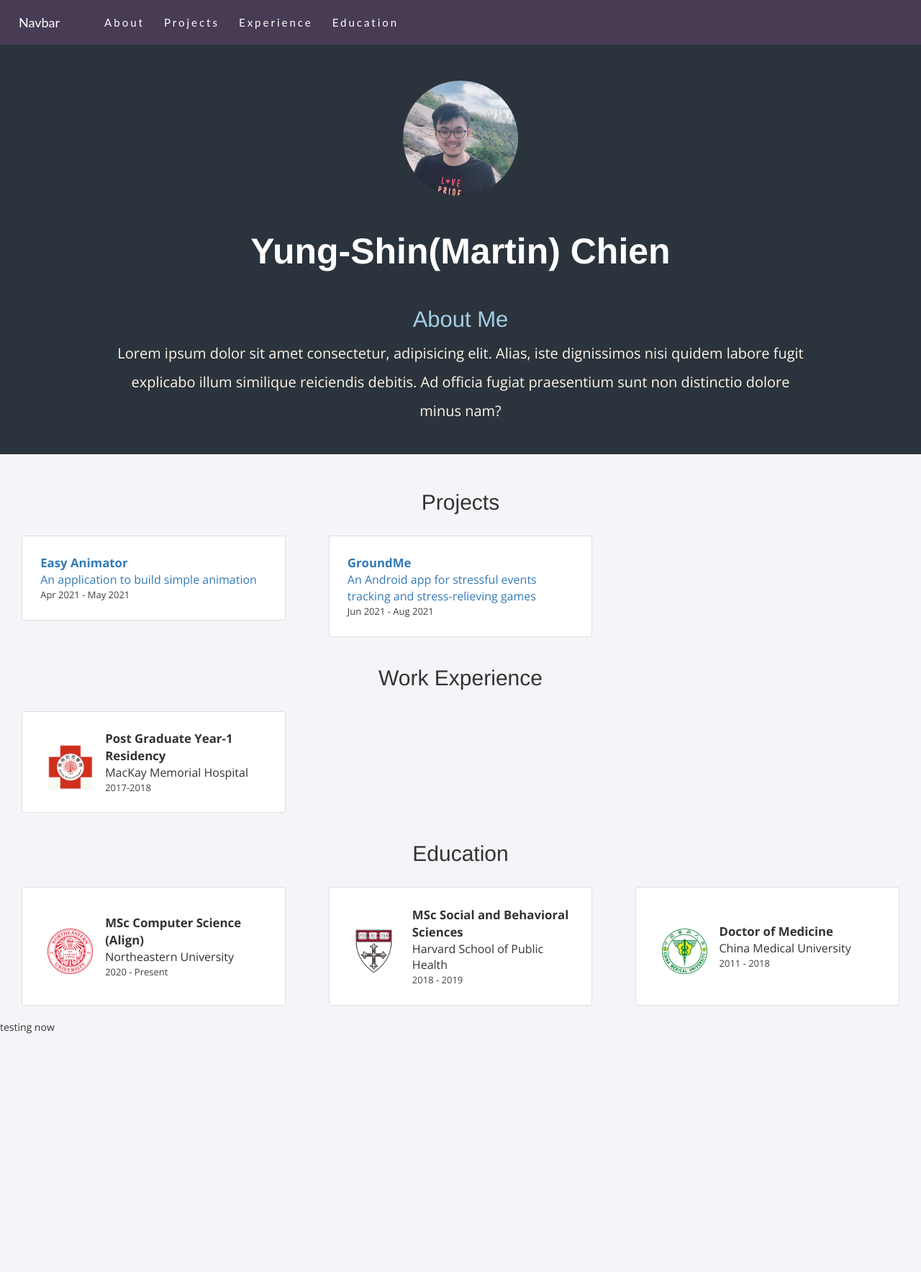
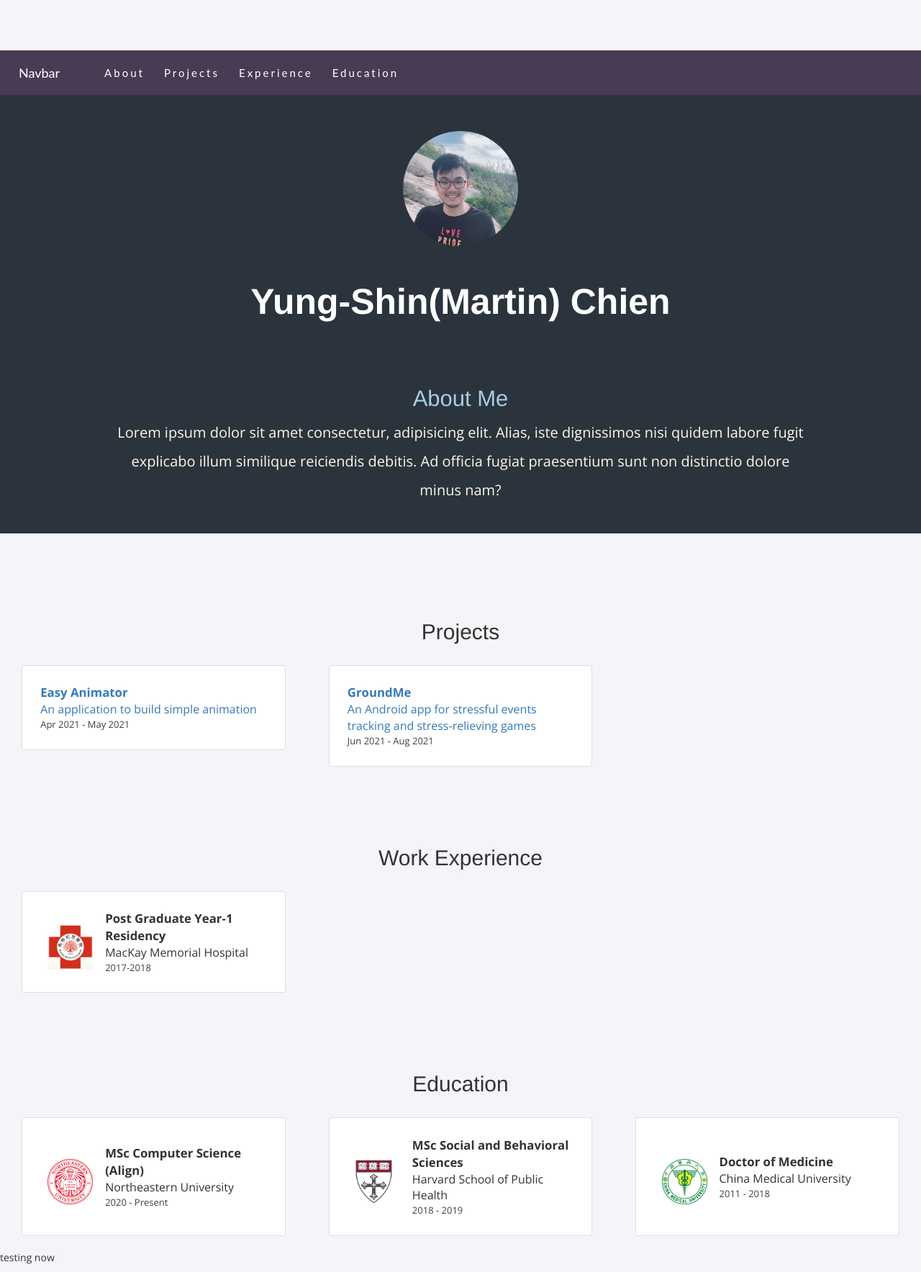
Before and after one commit to mchall92/mchall92.github.io, a Jekyll site: the page built from index.html, in a window 1280 px wide. Shown: the whole page at 72% size. Built offline with Jekyll 4.4.1, drawn with Linux system fonts in a browser that asks for light colours; nearby versions of some CDN libraries; before the commit the page ends 1447 px from its top, so only the background shows below that.

Commit message:
fixed navbar

```diff
--- a/_includes/navbar.html
+++ b/_includes/navbar.html
@@ -1,4 +1,4 @@
-<nav class="navbar navbar-expand-md">
+<nav class="navbar navbar-expand-md fixed-top">
   <!-- Brand -->
   <a class="navbar-brand" href="#">Navbar</a>
 
--- a/_sass/all.scss
+++ b/_sass/all.scss
@@ -93,3 +93,7 @@ a {
 html {
   scroll-behavior: smooth;
 }
+
+body {
+  padding-top: 70px;
+}
--- a/_sass/navbar.scss
+++ b/_sass/navbar.scss
@@ -30,4 +30,7 @@ html {
         color: white;
         margin-left:17px;
       }
+      .navbar-nav {
+        margin-left: auto !important;
     }
+  }
--- a/_sass/page.scss
+++ b/_sass/page.scss
@@ -3,6 +3,7 @@ p, h1, h2, h3, h4, h5, h6, button {
 }
 
 h2 {
+    padding-top: 70px;
     font-size: large;
 }
 
--- a/_sass/profile.scss
+++ b/_sass/profile.scss
@@ -27,7 +27,7 @@
 
     .about h2{
         font-size: 31px;
-        margin-top: 50px;
+        padding-top: 70px;
         color: #a5cee6;
     }
 
```
